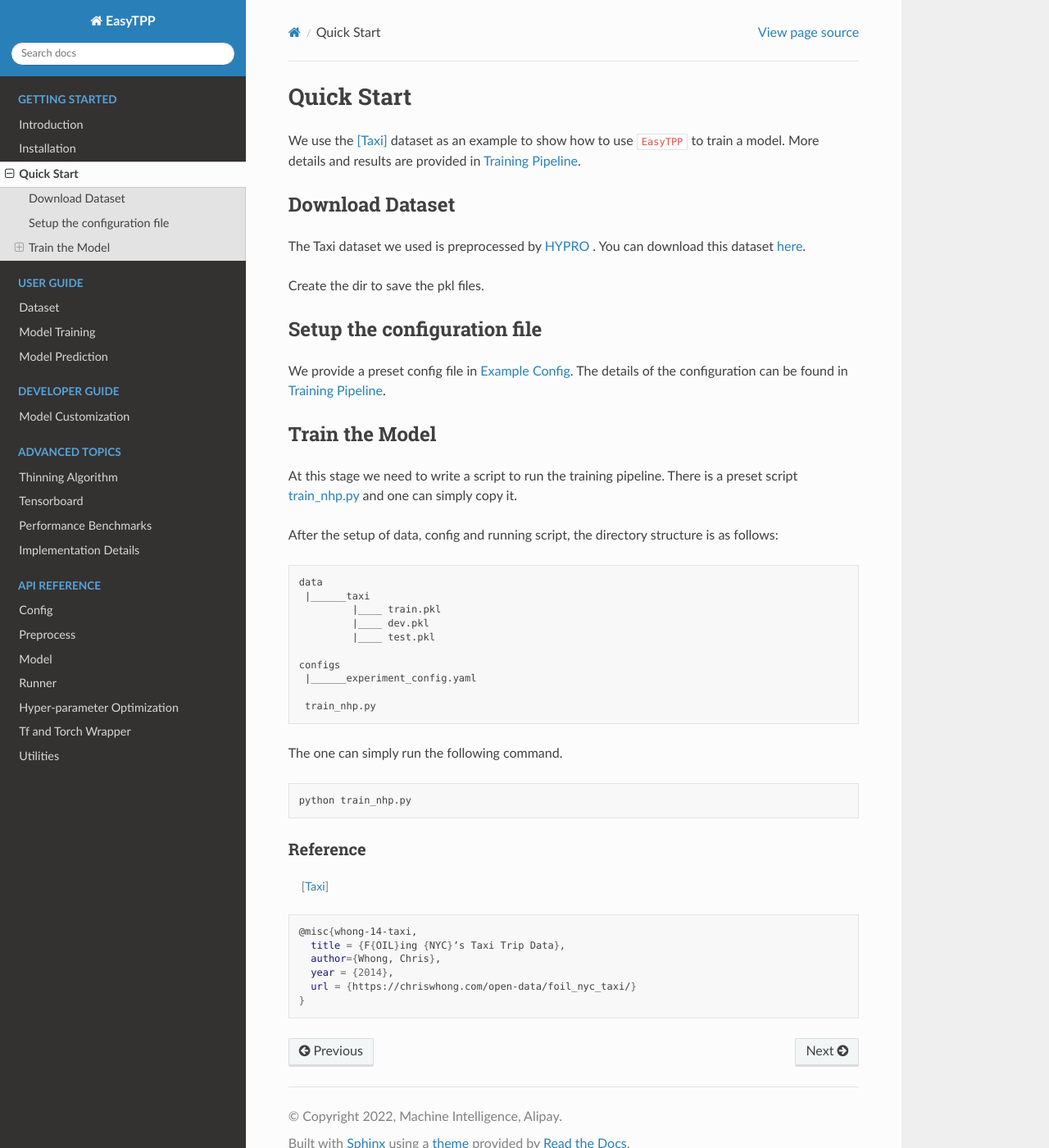
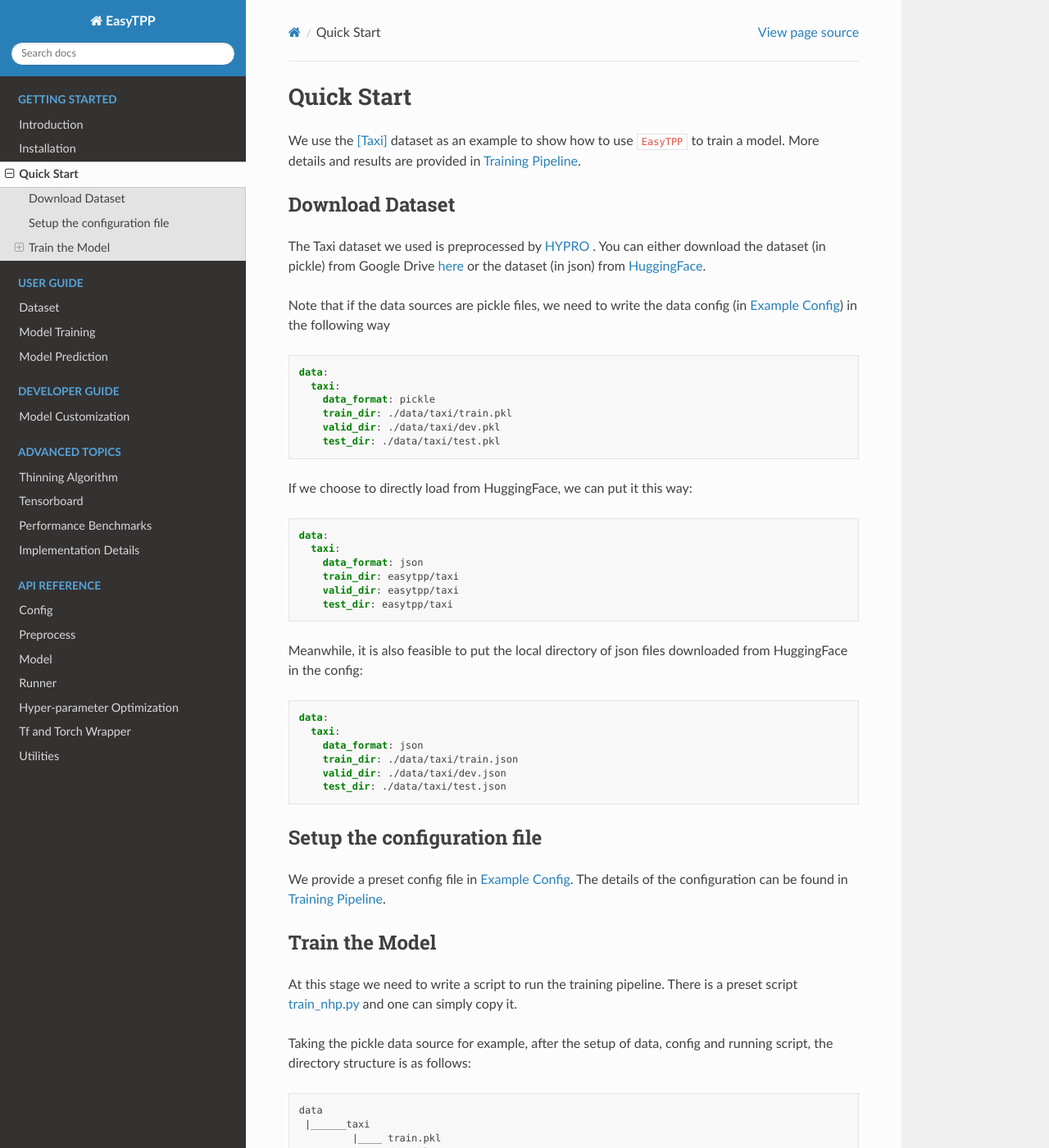
Before and after one commit to ant-research/EasyTemporalPointProcess, a Sphinx documentation site: the page built from docs/source/get_started/quick_start.rst, in a window 1280 px wide and 1400 px high. Shown: the whole window at 82% size. Built offline with Sphinx 7.4.7 and the Read the Docs theme 2.0.0, drawn with Linux system fonts in a browser that asks for light colours.

Commit message:
Update quick_start.rst

```diff
--- a/docs/source/get_started/quick_start.rst
+++ b/docs/source/get_started/quick_start.rst
@@ -9,10 +9,46 @@ We use the [Taxi]_ dataset as an example to show how to use ``EasyTPP`` to train
 Download Dataset
 ===================
 
-The Taxi dataset we used is preprocessed by `HYPRO <https://github.com/iLampard/hypro_tpp>`_ . You can download this dataset `here <https://drive.google.com/drive/folders/1vNX2gFuGfhoh-vngoebaQlj2-ZIZMiBo>`_.
 
 
-Create the dir to save the pkl files.
+The Taxi dataset we used is preprocessed by `HYPRO <https://github.com/iLampard/hypro_tpp>`_ . You can either download the dataset (in pickle) from Google Drive `here <https://drive.google.com/drive/folders/1vNX2gFuGfhoh-vngoebaQlj2-ZIZMiBo>`_ or the dataset (in json) from `HuggingFace <https://huggingface.co/easytpp>`_.
+
+
+Note that if the data sources are pickle files, we need to write the data config (in `Example Config <https://github.com/ant-research/EasyTemporalPointProcess/blob/main/examples/configs/experiment_config.yaml>`_) in the following way
+
+.. code-block:: yaml
+
+    data:
+      taxi:
+        data_format: pickle
+        train_dir: ./data/taxi/train.pkl
+        valid_dir: ./data/taxi/dev.pkl
+        test_dir: ./data/taxi/test.pkl
+
+If we choose to directly load from HuggingFace, we can put it this way:
+
+.. code-block:: yaml
+
+    data:
+      taxi:
+        data_format: json
+        train_dir: easytpp/taxi
+        valid_dir: easytpp/taxi
+        test_dir: easytpp/taxi
+
+
+Meanwhile, it is also feasible to put the local directory of json files downloaded from HuggingFace in the config:
+
+.. code-block:: yaml
+
+    data:
+      taxi:
+        data_format: json
+        train_dir: ./data/taxi/train.json
+        valid_dir: ./data/taxi/dev.json
+        test_dir: ./data/taxi/test.json
+
+
 
 
 Setup the configuration file
@@ -21,12 +57,14 @@ Setup the configuration file
 We provide a preset config file in `Example Config <https://github.com/ant-research/EasyTemporalPointProcess/blob/main/examples/configs/experiment_config.yaml>`_. The details of the configuration can be found in `Training Pipeline <../user_guide/run_train_pipeline.html>`_.
 
 
+
+
 Train the Model
 =========================
 
 At this stage we need to write a script to run the training pipeline. There is a preset script `train_nhp.py <https://github.com/ant-research/EasyTemporalPointProcess/blob/main/examples/train_nhp.py>`_ and one can simply copy it.
 
-After the setup of data, config and running script, the directory structure is as follows:
+Taking the pickle data source for example, after the setup of data, config and running script, the directory structure is as follows:
 
 .. code-block:: bash
 
```
